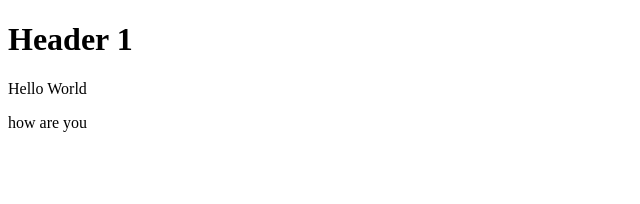
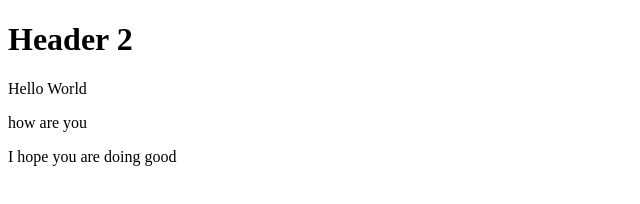
Before and after one commit to Iamsunilsharma/Node, a website: page index.html in a window 1280 px wide. Shown: the whole page, without its empty margins (0-640 px from the left). Drawn offline with Linux system fonts and the light colour scheme.

Commit message:
npm lite server

```diff
--- a/index.html
+++ b/index.html
@@ -12,9 +12,10 @@
         <link rel="stylesheet" href="">
     </head>
     <body>
-        <h1>Header 1</h1>
+        <h1>Header 2</h1>
         <p>Hello World</p>
         <p>how are you</p>
+        <p>I hope you are doing good</p>
 
         <script src="" async defer></script>
     </body>
--- a/package.json
+++ b/package.json
@@ -4,7 +4,9 @@
   "description": "My first node project",
   "main": "index.html",
   "scripts": {
-    "test": "echo \"Error: no test specified\" && exit 1"
+    "start": "npm run lite",
+    "test": "echo \"Error: no test specified\" && exit 1",
+    "lite": "lite-server"
   },
   "repository": {
     "type": "git",
```
Also changed, not shown: 1 other file.
